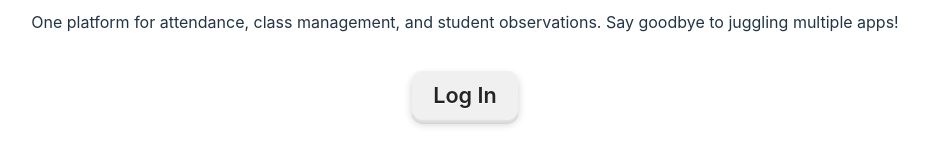
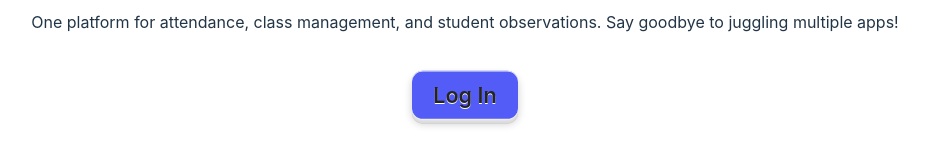
Before and after one commit to glowiep/Fullstack-FastAPI, a React (Vite) app in the folder frontend/: page / in a window 1280 px wide. In both pictures the pointer is over the button "Log In". Shown: the part 452-618 px from the top of the page, without its empty margins (175-1104 px from the left). Built offline with nearby package versions, Linux system fonts and the light colour scheme.

Commit message:
Update style

```diff
--- a/frontend/src/index.css
+++ b/frontend/src/index.css
@@ -67,6 +67,7 @@ button {
 }
 button:hover {
   border-color: #646cff;
+  background-color: #535cf7;
 }
 button:focus,
 button:focus-visible {
```
